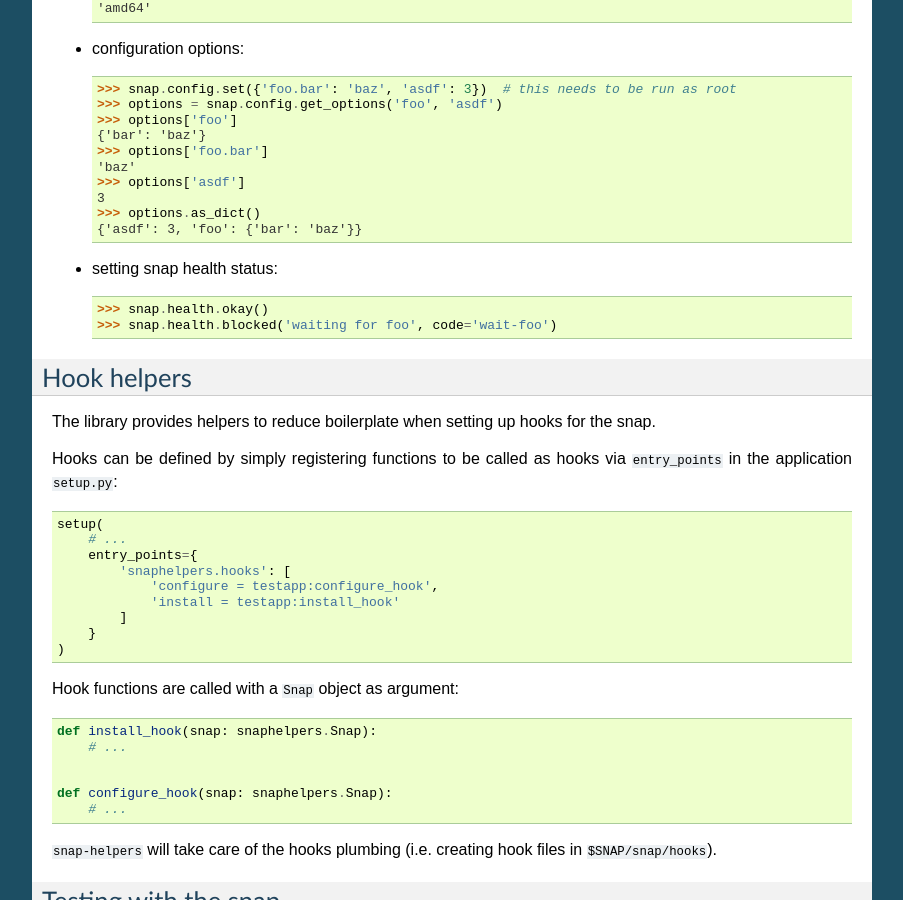
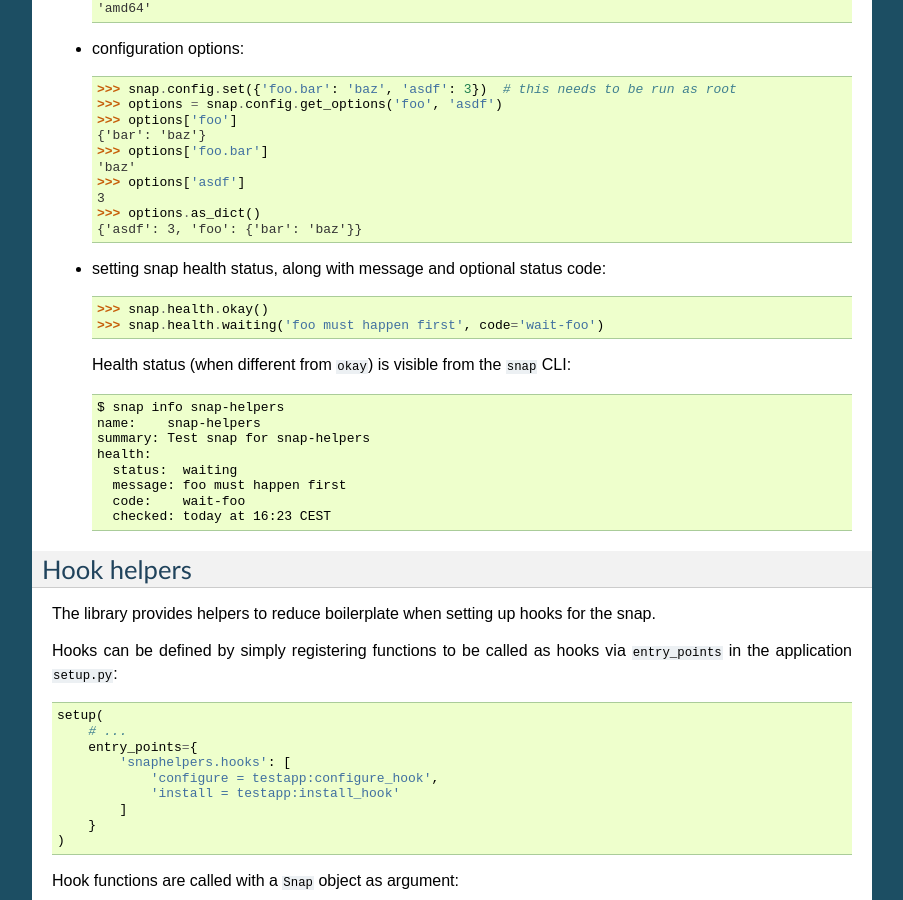
Before and after one commit to albertodonato/snap-helpers, a Sphinx documentation site: the page built from docs/index.rst, in a window 1280 px wide and 900 px high, scrolled down 981 px. Shown: the whole window, without its empty margins (198-1101 px from the left). Built offline with Sphinx 7.4.7, drawn with Linux system fonts in a browser that asks for light colours; the version number could not be read and is left out.

Commit message:
add docs for snap health

```diff
--- a/README.rst
+++ b/README.rst
@@ -76,12 +76,24 @@ It exposes a top-level ``snaphelpers.Snap`` object which provides access to:
      {'asdf': 3, 'foo': {'bar': 'baz'}}
 
 
-- setting snap health status:
+- setting snap health status, along with message and optional status code:
 
   .. code:: python
 
      >>> snap.health.okay()
-     >>> snap.health.blocked('waiting for foo', code='wait-foo')
+     >>> snap.health.waiting('foo must happen first', code='wait-foo')
+
+  Health status (when different from ``okay``) is visible from the ``snap``
+  CLI::
+
+    $ snap info snap-helpers
+    name:    snap-helpers
+    summary: Test snap for snap-helpers
+    health:
+      status:  waiting
+      message: foo must happen first
+      code:    wait-foo
+      checked: today at 16:23 CEST
 
 
 Hook helpers
--- a/docs/index.rst
+++ b/docs/index.rst
@@ -12,6 +12,7 @@ Table of contents
    :maxdepth: 3
 
    configuration.rst
+   health.rst
    hooks.rst
    services.rst
    mod-snaphelpers.rst
--- a/docs/services.rst
+++ b/docs/services.rst
@@ -1,7 +1,7 @@
 Managing snap services
 ======================
 
-Snaps can define commands to be run as services (by systemd).
+Snaps can define commands to be run as services (via systemd).
 
 The list of services defined in the snap, along with their status, is
 accessible via :class:`.SnapServices.list()`.This returns a dict with
```
Also changed, not shown: docs/health.rst (added, +22 -0 lines).
